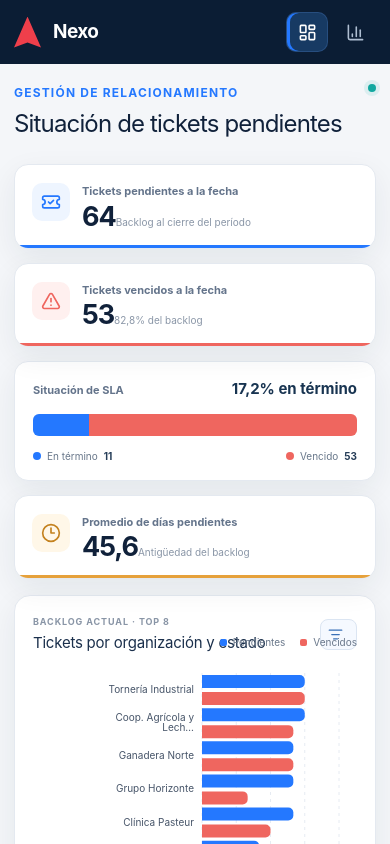
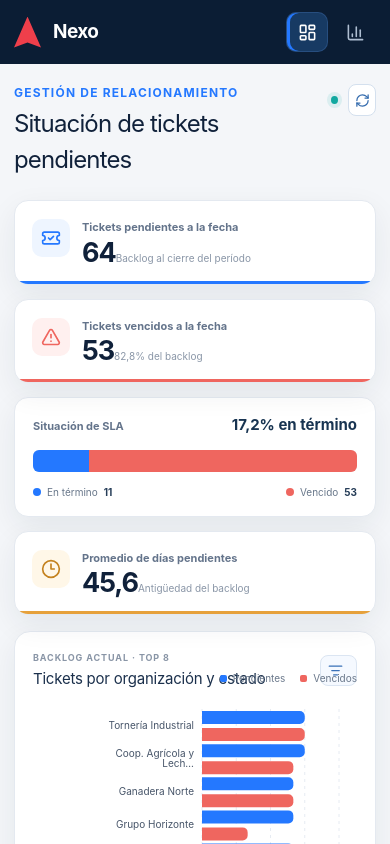
Before and after one commit to BrunoMerinoFisterra/GestionRelacionamientoFisterra, a Next.js app: page /resumen in a window 390 px wide. Shown: the top 844 px of the page. Built offline with nearby package versions, Linux system fonts and the light colour scheme.

Commit message:
feat: actualización manual del data warehouse

```diff
--- /dev/null
+++ b/app/api/dashboard/refresh/route.ts
@@ -0,0 +1,35 @@
+import { apiError, jsonResponse } from "@/lib/tickets/http";
+import { clearTicketCache, getDataSource, getTickets } from "@/lib/tickets/repository";
+import { clearSummaryCache } from "@/lib/tickets/summary-cache";
+
+export const dynamic = "force-dynamic";
+export const runtime = "nodejs";
+export const maxDuration = 60;
+
+function getSourceUpdatedAt(tickets: Awaited<ReturnType<typeof getTickets>>) {
+  return tickets.reduce<string | undefined>((latest, ticket) => {
+    if (!ticket.updatedAt) return latest;
+    if (!latest || new Date(ticket.updatedAt).getTime() > new Date(latest).getTime()) return ticket.updatedAt;
+    return latest;
+  }, undefined);
+}
+
+export async function POST() {
+  try {
+    clearTicketCache();
+    clearSummaryCache();
+
+    const tickets = await getTickets();
+    return jsonResponse(
+      {
+        dataSource: getDataSource(),
+        refreshedAt: new Date().toISOString(),
+        sourceUpdatedAt: getSourceUpdatedAt(tickets),
+        tickets: tickets.length,
+      },
+      { headers: { "cache-control": "no-store" } },
+    );
+  } catch (error) {
+    return apiError(error);
+  }
+}
--- a/app/globals.css
+++ b/app/globals.css
@@ -93,6 +93,10 @@
 .source-status em { padding: 4px 7px; border-radius: 5px; color: #8a641c; background: #fff1cd; font-size: 10px; font-style: normal; font-weight: 800; text-transform: uppercase; letter-spacing: .08em; }
 .source-dot { width: 8px; height: 8px; border-radius: 50%; background: var(--teal); box-shadow: 0 0 0 4px rgba(18,168,160,.11); }
 .source-dot.source-stale { background: var(--amber); box-shadow: 0 0 0 4px rgba(230,161,59,.13); }
+.refresh-button { display: flex; align-items: center; justify-content: center; gap: 6px; height: 32px; padding: 0 10px; border: 1px solid #d4e0ee; border-radius: 8px; color: #356cae; background: #fff; cursor: pointer; font-size: 10px; font-weight: 750; white-space: nowrap; }
+.refresh-button:hover:not(:disabled) { border-color: #a9c5e4; background: #f4f8fd; }
+.refresh-button:disabled { opacity: .65; cursor: wait; }
+.refresh-spin { animation: spin 1s linear infinite; }
 
 .filters-card {
   display: grid;
@@ -128,6 +132,7 @@
 .reset-button:hover { border-color: #b8c4d2; color: var(--ink); background: #f8fafc; }
 
 .stale-banner { display: flex; align-items: center; gap: 9px; max-width: 1540px; margin: 0 auto 16px; padding: 10px 13px; border: 1px solid #f0d296; border-radius: 9px; color: #7b5a1e; background: #fff8e7; font-size: 12px; }
+.error-banner { border-color: #efcfcd; color: #a74440; background: #fff3f2; }
 
 .kpi-grid { display: grid; grid-template-columns: repeat(5, minmax(0, 1fr)); gap: 14px; max-width: 1540px; margin: 0 auto 16px; }
 .kpi-card { position: relative; display: flex; min-width: 0; gap: 12px; padding: 18px 17px 16px; border: 1px solid var(--line); border-radius: 14px; background: #fff; box-shadow: var(--shadow); overflow: hidden; }
@@ -355,7 +360,7 @@
   .brand { margin-right: auto; padding: 0; }.brand > i { width: 27px; height: 31px; }.brand div { display: grid; }.brand span { display: none; }
   .sidebar nav { display: flex; }.sidebar nav a { width: 42px; min-height: 40px; }
   .main-content { margin-left: 0; padding: 20px 14px 36px; }
-  .topbar { align-items: flex-start; }.source-status { min-width: 0; }.source-status div { display: none; }
+  .topbar { align-items: flex-start; }.source-status { min-width: 0; }.source-status div { display: none; }.refresh-button { width: 32px; padding: 0; }.refresh-button span { display: none; }
   .filters-card { grid-template-columns: 1fr 1fr; padding: 12px; }.filter-heading { grid-column: 1 / -1; grid-row: auto; }.reset-button { grid-column: 1 / -1; grid-row: auto; }
   .kpi-grid { grid-template-columns: 1fr 1fr; }.kpi-card:last-child { grid-column: 1 / -1; }
   .secondary-grid, .analysis-grid { grid-template-columns: 1fr; }.status-panel { grid-column: auto; }
--- a/components/dashboard/DashboardApp.tsx
+++ b/components/dashboard/DashboardApp.tsx
@@ -551,6 +551,7 @@
   const [summary, setSummary] = useState<DashboardSummary>();
   const [tickets, setTickets] = useState<TicketListResponse>();
   const [loading, setLoading] = useState(true);
+  const [refreshing, setRefreshing] = useState(false);
   const [error, setError] = useState("");
   const [reloadKey, setReloadKey] = useState(0);
   const [page, setPage] = useState(1);
@@ -611,6 +612,23 @@
     setDrilldown(null);
   };
 
+  const refreshWarehouse = async () => {
+    setRefreshing(true);
+    setError("");
+    try {
+      const response = await fetch("/api/dashboard/refresh", { method: "POST", cache: "no-store" });
+      const data = await response.json();
+      if (!response.ok) throw new Error(data?.detail || data?.error || "No pudimos actualizar los datos.");
+      setOptions(undefined);
+      setLoading(true);
+      setReloadKey((key) => key + 1);
+    } catch (caught) {
+      setError(caught instanceof Error ? caught.message : "No pudimos actualizar los datos.");
+    } finally {
+      setRefreshing(false);
+    }
+  };
+
   const activeFilters = [filters.status, filters.priority, filters.category, filters.customer, filters.team, filters.assignee].filter(Boolean).length;
   const stale = summary?.sourceUpdatedAt && summary.generatedAt
     ? new Date(summary.generatedAt).getTime() - new Date(summary.sourceUpdatedAt).getTime() > 36 * 3_600_000
@@ -637,6 +655,16 @@
             <span className={stale ? "source-dot source-stale" : "source-dot"} />
             <div><strong>{stale ? "Datos desactualizados" : "Datos actualizados"}</strong><span>{formatSourceDate(summary?.sourceUpdatedAt)}</span></div>
             {summary?.dataSource === "mock" && <em>Demo</em>}
+            <button
+              type="button"
+              className="refresh-button"
+              onClick={refreshWarehouse}
+              disabled={refreshing}
+              aria-label="Actualizar datos desde el Data Warehouse"
+            >
+              <RefreshCw size={15} className={refreshing ? "refresh-spin" : ""} />
+              <span>{refreshing ? "Actualizando…" : "Actualizar datos"}</span>
+            </button>
           </div>
         </header>
 
@@ -644,6 +672,9 @@
 
         {stale && (
           <div className="stale-banner" role="status"><AlertTriangle size={17} /><span>La última actualización supera las 36 horas. Verificá la carga diaria del Data Warehouse.</span></div>
+        )}
+        {error && summary && (
+          <div className="stale-banner error-banner" role="alert"><AlertTriangle size={17} /><span>{error}</span></div>
         )}
 
         {loading && !summary ? <LoadingState /> : error && !summary ? <ErrorState message={error} onRetry={() => { setError(""); setLoading(true); setReloadKey((key) => key + 1); }} /> : summary ? (
--- a/lib/tickets/http.ts
+++ b/lib/tickets/http.ts
@@ -1,7 +1,9 @@
 export function jsonResponse(data: unknown, init?: ResponseInit) {
   const headers = new Headers(init?.headers);
   headers.set("content-type", "application/json; charset=utf-8");
-  headers.set("cache-control", "private, max-age=60, stale-while-revalidate=300");
+  if (!headers.has("cache-control")) {
+    headers.set("cache-control", "private, max-age=60, stale-while-revalidate=300");
+  }
   return new Response(JSON.stringify(data), { ...init, headers });
 }
 
```
Also changed, not shown: 1 other file (tests, documents, lock files or other folders).
